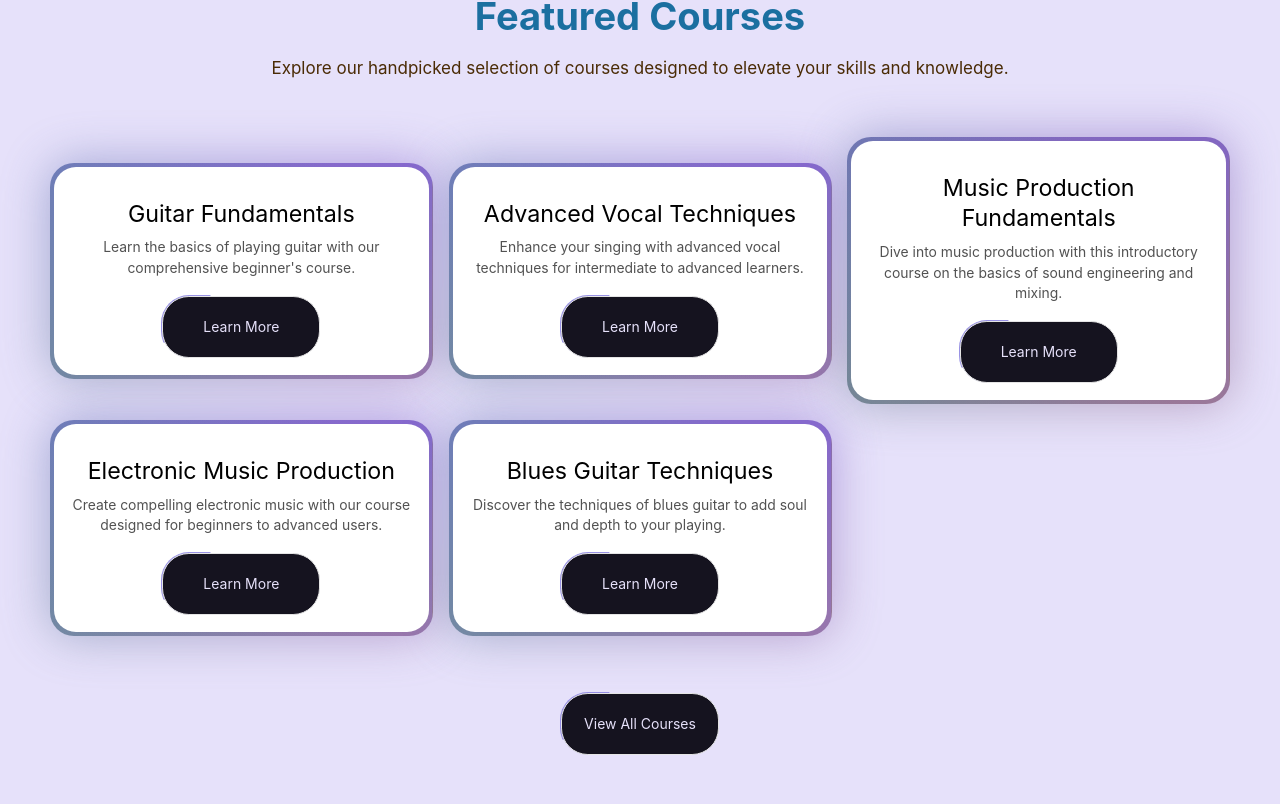
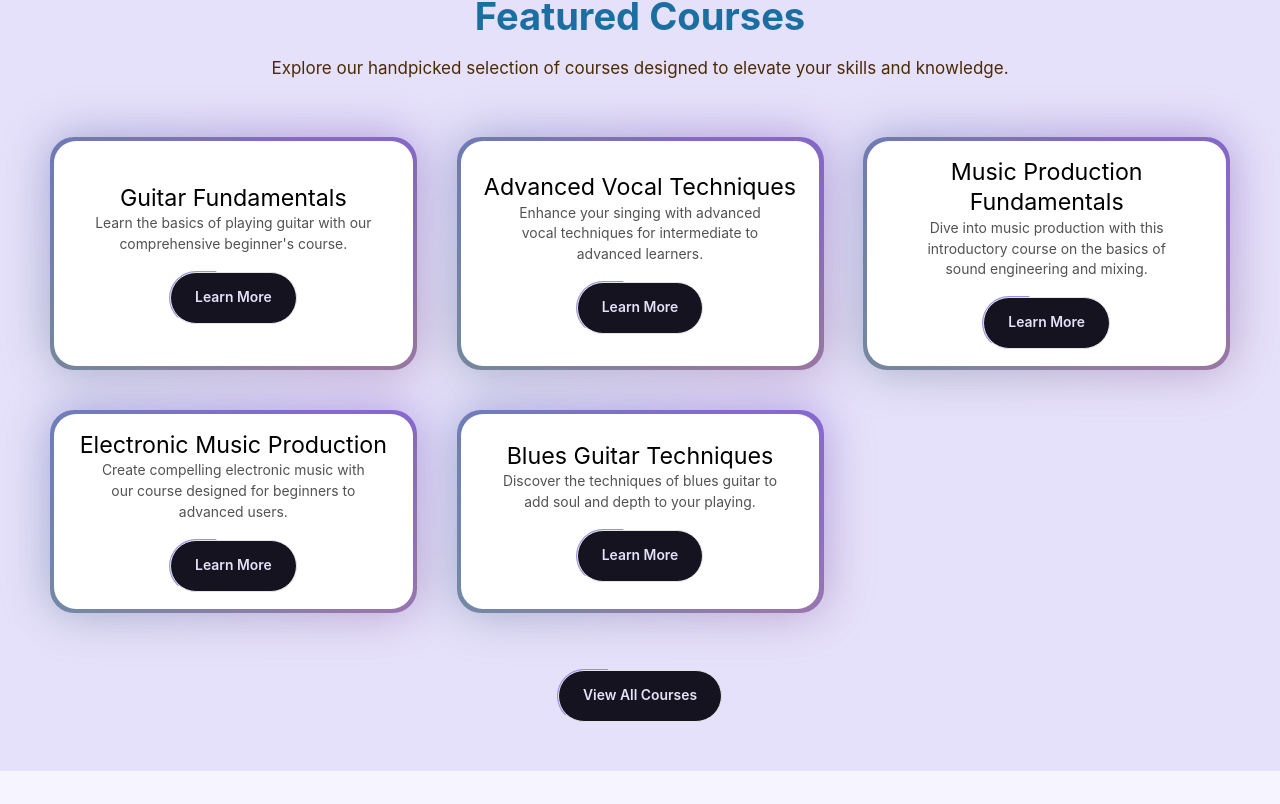
Before and after one commit to Abdul-Rehman88/Music-School, a Next.js app: page / in a window 1280 px wide. Shown: the part 854-1658 px from the top of the page. After the commit the page ends 1625 px from the top, so only its background shows below. Built offline with nearby package versions, Linux system fonts and the light colour scheme.

Commit message:
Refactor FeaturedCourses and BackgroundGradient components; enhance layout and button functionality, update styles for consistency

```diff
--- a/src/app/globals.css
+++ b/src/app/globals.css
@@ -62,9 +62,12 @@
   --text-secondary: clamp(0.8125rem, 0.79rem + 0.1vw, 0.875rem);
   --text-secondary--line-height: 1.5;
 
-  --text-button: clamp(2.25rem, 1.67rem + 2.31vw, 3.75rem);
+ --text-button: clamp(0.8125rem,  0.79rem + 0.1vw, 0.875rem);
   --text-button--line-height: 1;
 }
+/* replace it after the bug is fixed (bug not applied the font)  */
+/* --text-button: clamp(0.875rem, 0.83rem + 0.19vw, 1rem);
+  --text-button--line-height: 1;
 
 
 /* Gas cones */
--- a/src/components/FeaturedCourses.tsx
+++ b/src/components/FeaturedCourses.tsx
@@ -23,26 +23,15 @@ function FeaturedCourses() {
             <h2 className="text-secondary-heading font-bold text-secondary-heading-light dark:text-secondary-heading-dark">Featured Courses</h2>
             <p className="text-[16px] md:text-[17px] text-text-light dark:text-text-dark">Explore our handpicked selection of courses designed to elevate your skills and knowledge.</p>
         </div>
-        <div className="w-full mt-10 grid grid-cols-2 md:grid-cols-2 lg:grid-cols-3 gap-4 items-center justify-center">
+        <div className="min-w-full md:min-w-95 mt-10 grid grid-cols-2 md:grid-cols-2 lg:grid-cols-3 gap-4 md:gap-7.5 lg:gap-10 items-center justify-center">
           {featuredCourses.map((course:Course) => (
-            <BackgroundGradient key={course.id}
-              className="flex flex-col rounded-[22px] bg-white dark:bg-zinc-900 overflow-hidden h-full max-w-sm">
-                <div className="p-4 flex flex-col items-center text-center gap-4 grow">
-                  <div className="flex flex-col items-center text-center ">
-                    <h3 className="text-subheading text-black mt-4 mb-2 dark:text-neutral-200">{course.title}</h3>
-                    <p className="w-85 text-secondary text-neutral-600 dark:text-neutral-400 grow">{course.description}</p>
+            <BackgroundGradient key={course.id } buttonLink="/" buttonLinkText="Learn more"
+              className="w-full flex flex-col rounded-[22px] bg-white dark:bg-zinc-900 overflow-hidden h-full max-w-sm">
+                <div >
+                  <div className=" flex flex-col items-center text-center ">
+                    <h3 className="text-subheading text-black  dark:text-neutral-200">{course.title}</h3>
+                    <p className=" md:w-70 text-secondary text-neutral-600 dark:text-neutral-400 grow">{course.description}</p>
                   </div>
-                  <div>
-
-                  {/* <Link href={`/courses/${course.slug}`}> */}
-                    <Button
-                      borderRadius="1.75rem"
-                      className="text-center bg-cta-bg-light dark:bg-cta-bg-dark text-cta-text-light dark:text-cta-text-dark border-neutral-200 dark:border-slate-800"
-                      >
-                      Learn More
-                    </Button>
-                  {/* </Link> */}
-                      </div>
                 </div>
             </BackgroundGradient>
             ))}
@@ -51,9 +40,9 @@ function FeaturedCourses() {
           <Link href="/courses">
             <Button
               borderRadius="1.75rem"
-                className="text-center bg-cta-bg-light dark:bg-cta-bg-dark text-cta-text-light dark:text-cta-text-dark border-neutral-200 dark:border-slate-800"
+              className="text-center bg-cta-bg-light dark:bg-cta-bg-dark text-cta-text-light dark:text-cta-text-dark border-neutral-200 dark:border-slate-800"
             >
-              View All Courses
+              View all Courses
             </Button>
           </Link>
         </div>
--- a/src/components/HeroBanner.jsx
+++ b/src/components/HeroBanner.jsx
@@ -12,7 +12,7 @@ function HeroBanner() {
 
         {/* Content sits above the canvas via z-index */}
         <div className="relative z-10 flex flex-col items-center gap-4 text-center px-4">
-          <h1 className="w-52.5 md:w-62.5 lg:w-100 text-primary-heading font-bold dark:text-primary-heading-dark text-primary-heading-light transition-colors duration-300">
+          <h1 className="w-54.5 md:w-64.5 lg:w-100 text-primary-heading font-bold dark:text-primary-heading-dark text-primary-heading-light transition-colors duration-300">
             Master the art of music
           </h1>
           <p className="text-primary dark:text-text-dark text-text-light w-85 md:w-100 lg:w-150">
@@ -22,7 +22,7 @@ function HeroBanner() {
             <Link href={"/courses"}>
               <Button
                 borderRadius="1.75rem"
-                className="text-center bg-cta-bg-light dark:bg-cta-bg-dark text-cta-text-light dark:text-cta-text-dark border-neutral-200 dark:border-slate-800"
+                className="text-center font-bold bg-cta-bg-light dark:bg-cta-bg-dark text-cta-text-light dark:text-cta-text-dark border-neutral-200 dark:border-slate-800"
               >
                 Explore courses
               </Button>
--- a/src/components/ui/background-gradient.tsx
+++ b/src/components/ui/background-gradient.tsx
@@ -1,17 +1,24 @@
 import { cn } from "@/lib/utils";
 import React from "react";
 import { motion } from "motion/react";
+import Link from "next/link";
+import { Button } from "@/components/ui/moving-border";
+
 
 export const BackgroundGradient = ({
   children,
   className,
   containerClassName,
   animate = true,
+  buttonLinkText="Get Started",
+  buttonLink='/',
 }: {
   children?: React.ReactNode;
   className?: string;
   containerClassName?: string;
   animate?: boolean;
+  buttonLinkText?: string;
+  buttonLink?: string;
 }) => {
   const variants = {
     initial: {
@@ -22,7 +29,7 @@ export const BackgroundGradient = ({
     },
   };
   return (
-    <div className={cn("relative p-1 group", containerClassName)}>
+    <div className={cn("relative w-full h-full flex items-center justify-center p-1 group/card", containerClassName)}>
       <motion.div
         variants={animate ? variants : undefined}
         initial={animate ? "initial" : undefined}
@@ -40,7 +47,7 @@ export const BackgroundGradient = ({
           backgroundSize: animate ? "400% 400%" : undefined,
         }}
         className={cn(
-          "absolute inset-0 rounded-3xl z-1 opacity-60 group-hover:opacity-100 blur-xl  transition duration-500 will-change-transform",
+          "absolute inset-0 rounded-3xl z-1 opacity-60 group-hover/card:opacity-100 blur-xl  transition duration-500 will-change-transform",
           " bg-[radial-gradient(circle_farthest-side_at_0_100%,#00ccb1,transparent),radial-gradient(circle_farthest-side_at_100%_0,#7b61ff,transparent),radial-gradient(circle_farthest-side_at_100%_100%,#ffc414,transparent),radial-gradient(circle_farthest-side_at_0_0,#1ca0fb,#141316)]"
         )}
       />
@@ -66,7 +73,28 @@ export const BackgroundGradient = ({
         )}
       />
 
-      <div className={cn("relative z-10", className)}>{children}</div>
-    </div>
+      <div className={cn("relative z-10 p-4 flex flex-col items-center justify-center gap-4 grow", className)}>
+        {children}
+        {/* button name and link */}
+        {buttonLink && (
+          <div className="w-full md:w-auto" >
+            <Link href={buttonLink}>
+              <Button
+                borderClassName=""
+                borderRadius="1.75rem"
+                className={cn(
+                  "text-center",
+                  "bg-cta-bg-light dark:bg-cta-bg-dark",
+                  "text-cta-text-light dark:text-cta-text-dark",
+                  "border-neutral-200 dark:border-slate-800",
+                )}
+              >
+                {buttonLinkText}
+              </Button>
+            </Link>
+          </div>
+        )}
+        </div>
+      </div>
   );
 };
--- a/src/components/ui/moving-border.tsx
+++ b/src/components/ui/moving-border.tsx
@@ -38,7 +38,7 @@ export function Button({
   return (
     <Component
       className={cn(
-        "relative h-16 w-40 overflow-hidden bg-transparent p-px text-xl",
+  "relative w-full overflow-hidden bg-transparent p-px transition-all duration-500 active:scale-95 active:translate-y-0.5 ",
         containerClassName,
       )}
       style={{
@@ -62,7 +62,7 @@ export function Button({
 
       <div
         className={cn(
-          "group relative flex h-full w-full items-center justify-center overflow-hidden border border-slate-800 bg-slate-900/80 text-sm text-white antialiased backdrop-blur-xl",
+          "group relative flex h-full w-full items-center justify-center overflow-hidden border border-slate-800 bg-slate-900/80  text-white antialiased backdrop-blur-xl",
           className,
         )}
         style={{ borderRadius: `calc(${borderRadius} * 0.96)` }}
@@ -137,7 +137,7 @@ export function Button({
           <span className="gas-cone gas-cone-br" />
         </div>
 
-        <span className="relative z-10">{children}</span>
+        <span className="relative z-10  px-6 py-4.5 text-button capitalize font-semibold">{children}</span>
       </div>
     </Component>
   );
```
